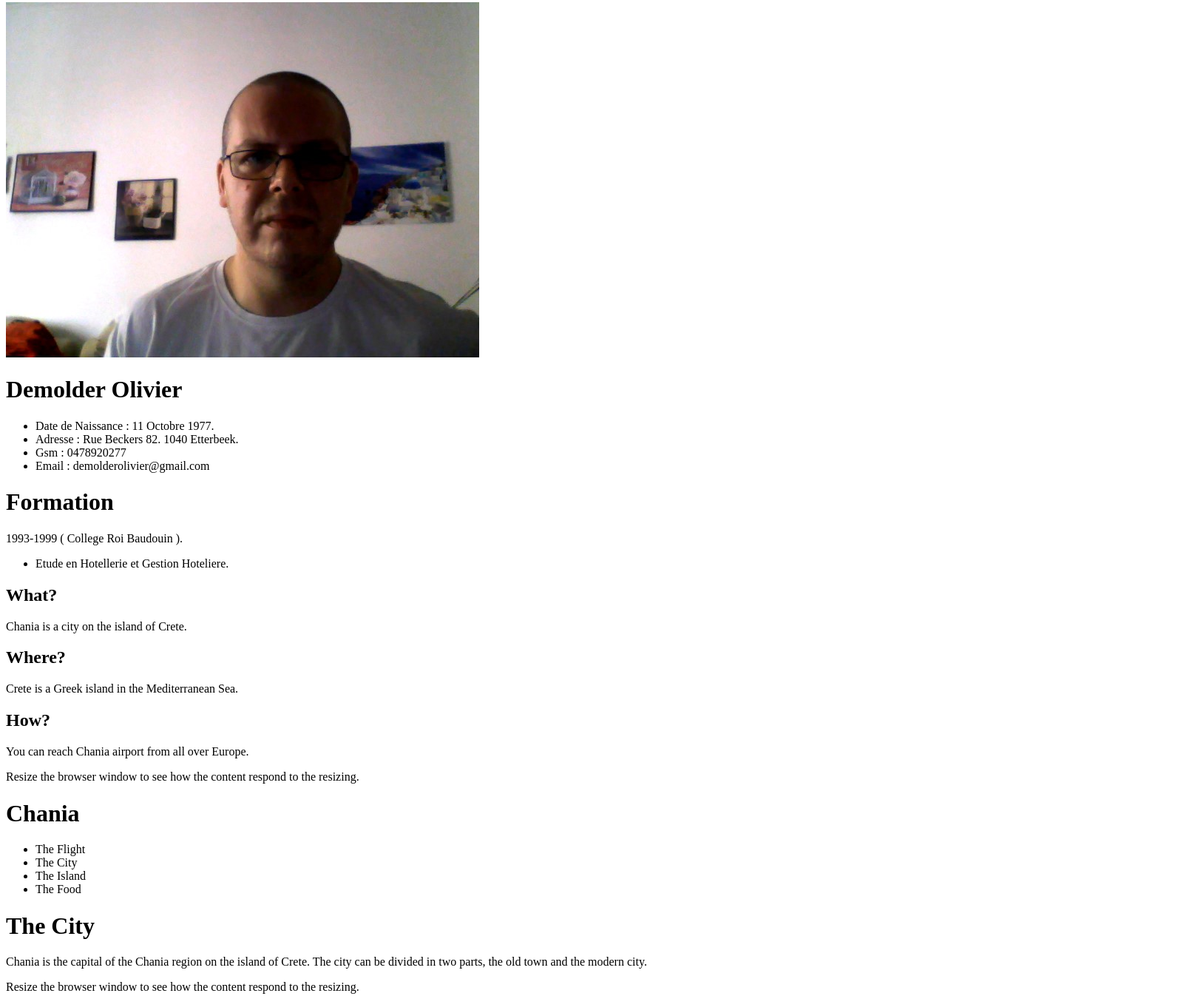
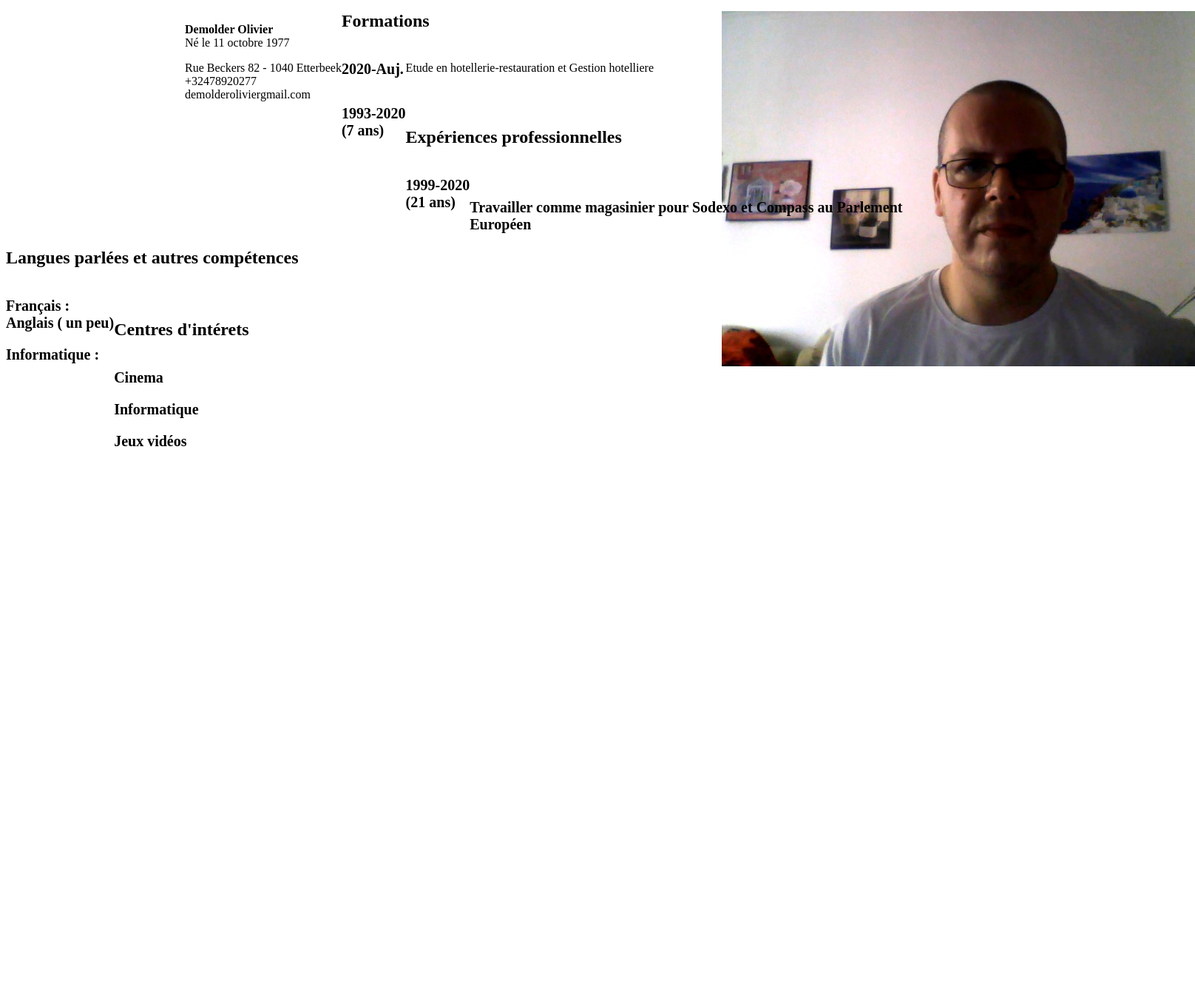
Before and after one commit to DemolderOlivier/cvdemolder, a plain HTML site: page index.html in a window 1280 px wide. Shown: the part 5-1351 px from the top of the page at 74% size, 1616 px wide, since content can reach past the window. After the commit the page ends 800 px from the top, so only its background shows below. Drawn offline with Linux system fonts and the light colour scheme; files that its build step writes are made by us from their sources.

Commit message:
olivier cv2

```diff
--- a/index.html
+++ b/index.html
@@ -8,74 +8,58 @@
 <link rel="stylesheet" type="text/css" href="cv.css">
 </head>
 <body>
-    <meta name="viewport" content="width=device-width, initial-scale=1.0">
-    <img class="profil" src="images/WIN_20200917_09_51_58_Pro.jpg" alt="Demolder Olivier">
-
-    <div class="header">
-        <h1>Demolder Olivier</h1>
+     <div class= "page">
+         <div class= "infophoto">
+             <div class= "info">
+                 <p><strong>Demolder Olivier</strong><br/>Né le 11 octobre 1977</p>
+                 <p>Rue Beckers 82 - 1040 Etterbeek<br/>+32478920277<br/>demolderoliviergmail.com</p>
              </div>
-
-      <div class="row">
-        <div class="col-3 col-s-3 menu">
-          <ul>
-            <li>Date de Naissance : 11 Octobre 1977.</li>
-            <li>Adresse : Rue Beckers 82. 1040 Etterbeek.</li>
-            <li>Gsm : 0478920277</li>
-            <li>Email : demolderolivier@gmail.com</li>
-          </ul>
-        </div>
-
-        <div class="col-6 col-s-9">
-          <h1>Formation</h1>
-          <p>1993-1999 ( College Roi Baudouin ).</p>
-          <ul>
-            <li>Etude en Hotellerie et Gestion Hoteliere.</li>
-        </ul>
-        </div>
-
-        <div class="col-3 col-s-12">
-          <div class="aside">
-            <h2>What?</h2>
-            <p>Chania is a city on the island of Crete.</p>
-            <h2>Where?</h2>
-            <p>Crete is a Greek island in the Mediterranean Sea.</p>
-            <h2>How?</h2>
-            <p>You can reach Chania airport from all over Europe.</p>
+            <div class= "photo">
+                <img src="images/WIN_20200917_09_51_58_Pro.jpg" alt= " Demolder Olivier"/>
              </div>
             </div>
          </div>
-
-      <div class="footer">
-        <p>Resize the browser window to see how the content respond to the resizing.</p>
+        <div class= "section">
+            <h2>Formations</h2>
+            <div class= "sec-gauche" id= "forma-gauche">
+                <p>2020-Auj.</p>
+                <p>1993-2020<br/><span class= "durée">(7 ans)</span></p>
             </div>
-      <div class="header">
-        <h1>Chania</h1>
+            <div class= "sec-droite">
+                <p><span class= "titre"></span>Etude en hotellerie-restauration et Gestion hotelliere</span></p>
             </div>
-
-      <div class="row">
-
-      <div class="col-3">
-        <ul>
-          <li>The Flight</li>
-          <li>The City</li>
-          <li>The Island</li>
-          <li>The Food</li>
-        </ul>
         </div>
-
-      <div class="col-9">
-        <h1>The City</h1>
-        <p>Chania is the capital of the Chania region on the island of Crete. The city can be divided in two parts, the old town and the modern city.</p>
-        <p>Resize the browser window to see how the content respond to the resizing.</p>
+        <div class= "section">
+            <h2>Expériences professionnelles</h2>
+            <div class= "sec-gauche">
+                <p>1999-2020<br/><span class= "durée">(21 ans)</span></p>
+                <div id= "exp-gauche">
                 </div>
-
                 </div>
-
-
-
-
-
-
-
+            </div>
+            <div class= "sec-droite">
+                <p><span class= "titre">Travailler comme magasinier pour Sodexo et Compass au Parlement Européen</span></p>
+        </div>
+        <div class= "section">
+            <h2>Langues parlées et autres compétences </h2>
+            <div class= "sec-gauche">
+                <p>Français : <br/>
+                Anglais ( un peu)<br/></p>
+                <p>Informatique :</p>
+            </div>
+            <div class= "sec-droite">
+            </div>
+        </div>
+        <div class= "section">
+            <h2>Centres d'intérets</h2>
+            <div class= "sec-gauche">
+            <p>Cinema</p>
+            <p>Informatique</p>
+            <p>Jeux vidéos</p>
+            </div>
+            <div class= "sec-droite">
+            </div>
+        </div>
+    </div>
 </body>
 </html>
--- a/styles/cv.css
+++ b/styles/cv.css
@@ -1,10 +1,72 @@
-.responsive{
+.page{
+    width: 780px;
+    margin : auto;
+    font-size: 16px;
+}
 
-    box-shadow:5px 5px rgba(128,128,128,.2);
-    text-align: center;
-    background-color: white;
-    margin: 30px 30% 30px 30%;
-    padding: 20px;
-    border-radius: 5px;
-    justify-content: space-evenly;
-    }
+
+
+.info{
+    float: left;
+}
+
+.photo{
+    float: right;
+    height :4px;
+    width: 4px;
+    margin-right: 50px;
+}
+
+.section{
+    margin-bottom: 70px;
+}
+
+.sec-gauche{
+    float: left;
+}
+
+.sec-droite{
+    margin-left: 150px;
+}
+
+.strong{
+    font-size: 26px;
+}
+
+.section{
+    margin-bottom: 70px;
+    text-align: justify;
+}
+
+.h2{
+    font-size: 28px;
+    color: #3388BB;
+    text-transform: uppercase;
+    border-bottom: 3px solid #3388DD;
+}
+
+.sec-gauche{
+    float: left;
+    font-weight: bold;
+    font-size: 20px;
+}
+
+.duree{
+    font-weight: normal;
+    font-style: italic;
+    font-size: 16px;
+}
+
+.sec-droite{
+    margin-left: 150px;
+    margin-top: 37px;
+}
+
+.titre{
+    font-weight: bold;
+    font-size: 20px;
+}
+
+#forma-gauche p{
+    margin-bottom: 37px;
+}
```
Lines whose indentation alone changed are shown as unchanged.
